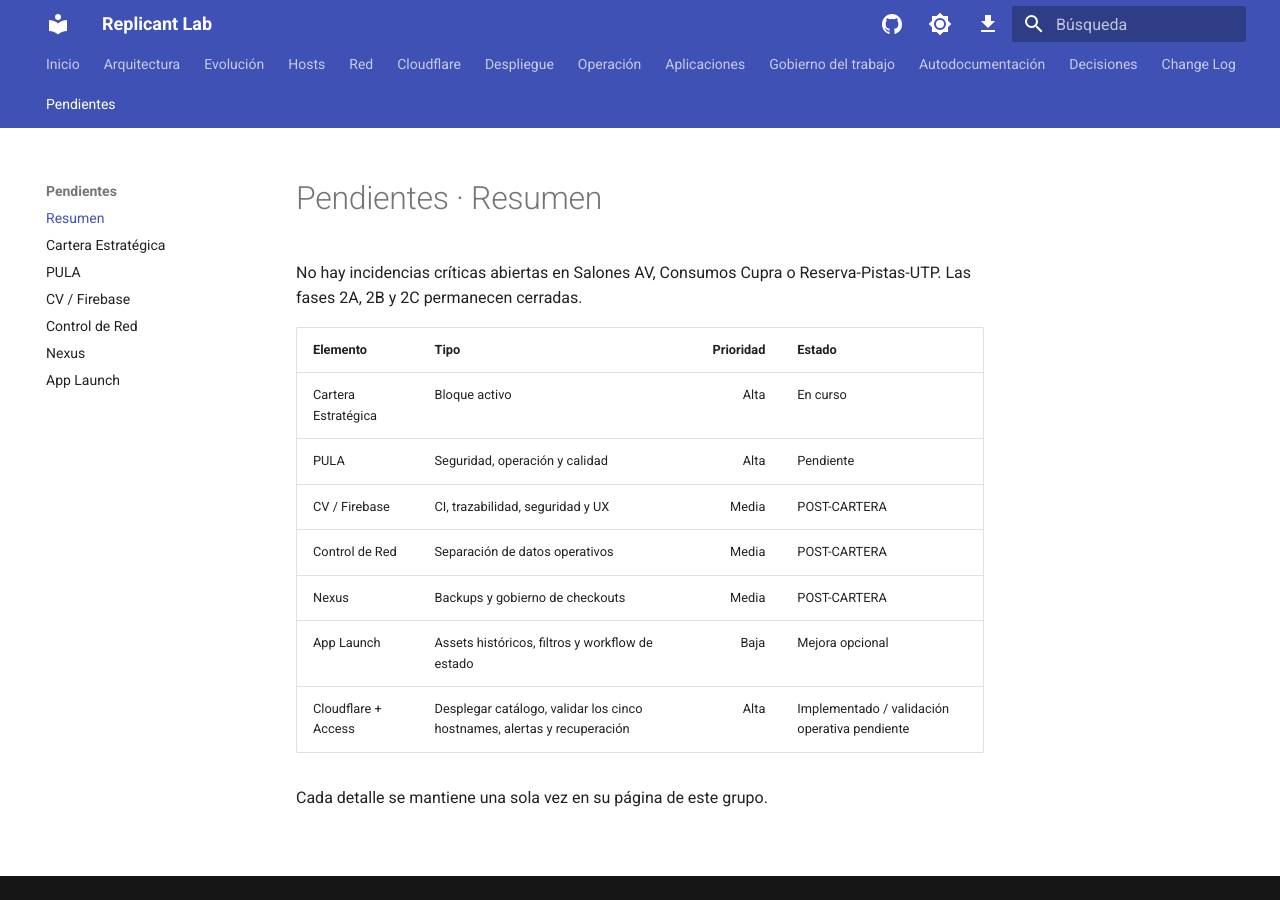
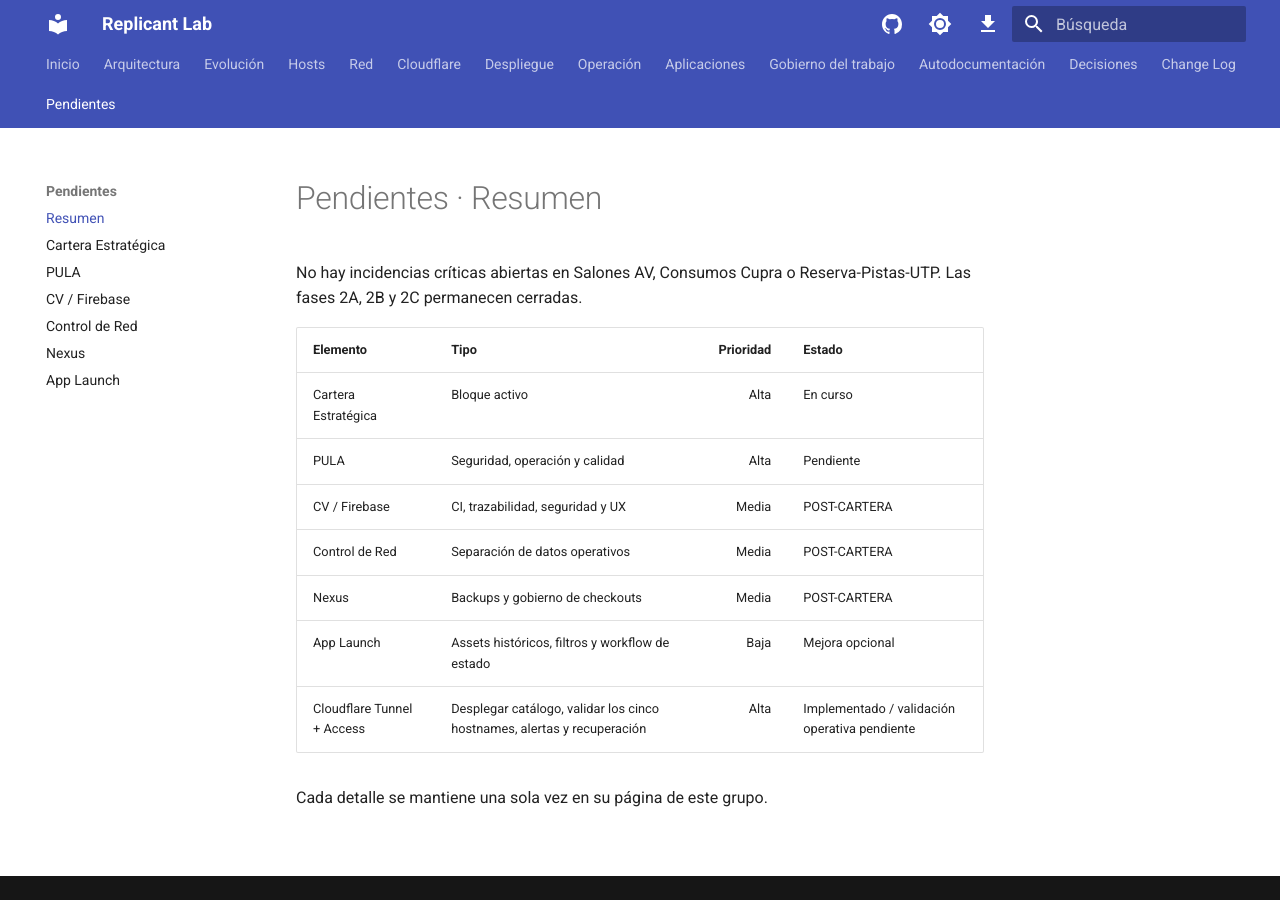
Before and after one commit to ratienza/infra-replicant-lab, an MkDocs documentation site: the page built from docs/pendientes/index.md, in a window 1280 px wide. Built offline with MkDocs 1.6.1 and Material for MkDocs 9.7.7, drawn with Linux system fonts in a browser that asks for light colours; a script that is not in the unit is left out.

Commit message:
docs: retain Cloudflare Tunnel naming in pending summary

```diff
--- a/docs/pendientes/index.md
+++ b/docs/pendientes/index.md
@@ -10,6 +10,6 @@
 | Control de Red | Separación de datos operativos | Media | POST-CARTERA |
 | Nexus | Backups y gobierno de checkouts | Media | POST-CARTERA |
 | App Launch | Assets históricos, filtros y workflow de estado | Baja | Mejora opcional |
-| Cloudflare + Access | Desplegar catálogo, validar los cinco hostnames, alertas y recuperación | Alta | Implementado / validación operativa pendiente |
+| Cloudflare Tunnel + Access | Desplegar catálogo, validar los cinco hostnames, alertas y recuperación | Alta | Implementado / validación operativa pendiente |
 
 Cada detalle se mantiene una sola vez en su página de este grupo.
```
